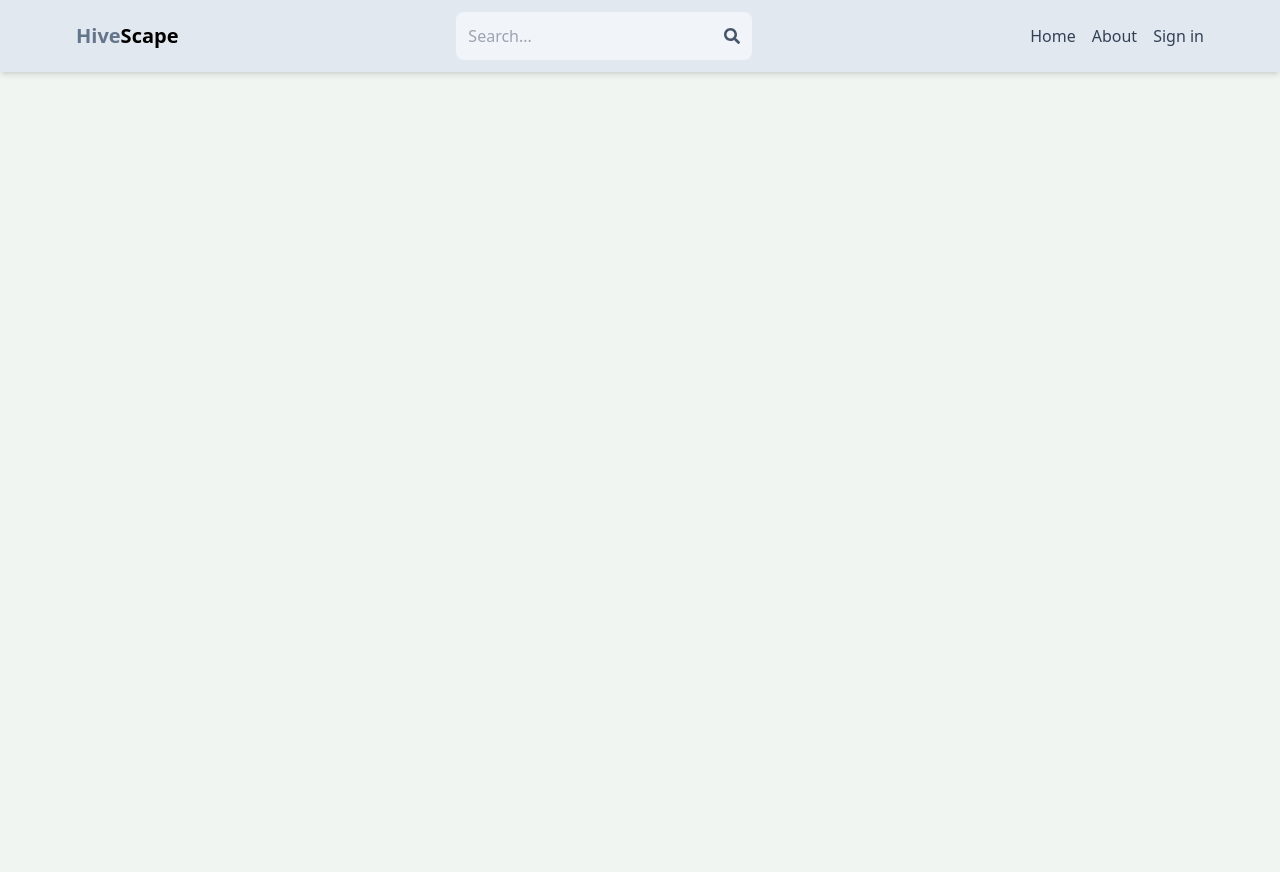
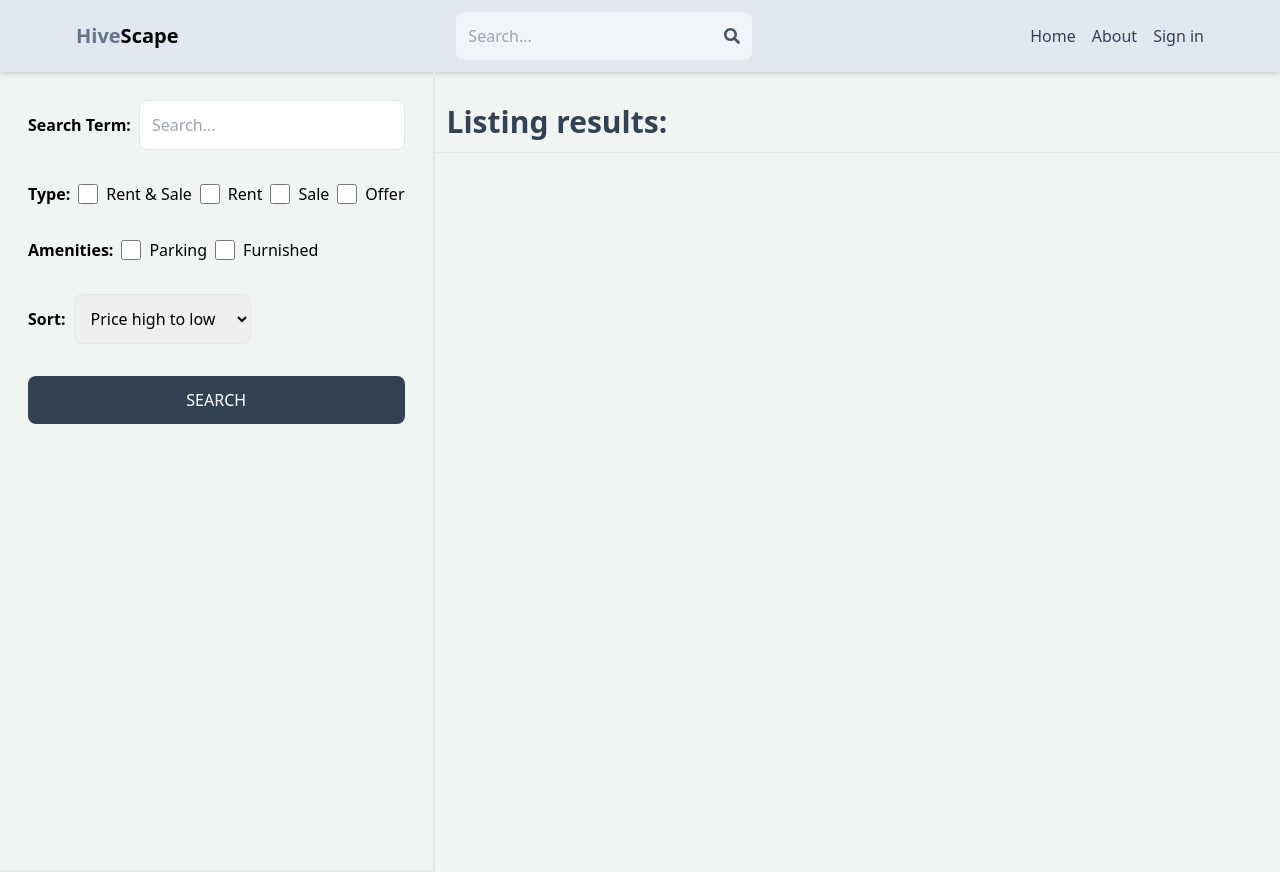
Before and after one commit to a1nkitt/HiveScape, a React (Vite) app in the folder client/: page /search in a window 1280 px wide. Before the commit the page ends 800 px from the top, so only its background shows below. Built offline with nearby package versions, Linux system fonts and the light colour scheme; no server answers.

Commit message:
complete header search form functionality and create search page UI

```diff
--- a/client/src/App.jsx
+++ b/client/src/App.jsx
@@ -9,6 +9,7 @@
 import CreateListing from './pages/CreateListing'
 import UpdateListing from './pages/UpdateListing'
 import Listing from './pages/Listing'
+import Search from './pages/Search'
 
 function App() {
   return (
@@ -19,6 +20,7 @@
       <Route path="/sign-in" element={<SignIn/>}/>
       <Route path="/sign-up" element={<SignUp/>}/>
       <Route path="/about" element={<About/>}/>
+      <Route path="/search" element={<Search/>}/>
       <Route path="/listing/:listingId" element={<Listing/>}/>
       {/* <Route path="/listing/:listingId" element={<Listing/>}/> */}
 
--- a/client/src/components/Header.jsx
+++ b/client/src/components/Header.jsx
@@ -1,11 +1,29 @@
 import {FaSearch} from 'react-icons/fa'
 //fa stands for font icons
 
-import { Link } from 'react-router-dom'
+import { Link ,useNavigate } from 'react-router-dom'
 import { useSelector } from 'react-redux';
+import { useEffect, useState } from 'react';
 
 export default function Header() {
   const { currentUser } = useSelector((state) => state.user);
+  const [searchTerm, setSearchTerm] = useState('');
+  const navigate = useNavigate();
+  const handleSubmit = (e) => {
+    e.preventDefault();
+    const urlParams = new URLSearchParams(window.location.search);
+    urlParams.set('searchTerm', searchTerm);
+    const searchQuery = urlParams.toString();
+    navigate(`/search?${searchQuery}`);
+  };
+
+  useEffect(() => {
+    const urlParams = new URLSearchParams(location.search);
+    const searchTermFromUrl = urlParams.get('searchTerm');
+    if (searchTermFromUrl) {
+      setSearchTerm(searchTermFromUrl);
+    }
+  }, [location.search]);
   return (
     <header className='bg-slate-200 shadow-md'>
         <div className='flex justify-between items-center max-w-6xl mx-auto p-3'>
@@ -15,10 +33,15 @@
         <span className='test-slate-700'>Scape</span>
       </h1>
       </Link>
-      <form className='bg-slate-100 p-3 rounded-lg flex items-center'>
+      <form  onSubmit={handleSubmit} className='bg-slate-100 p-3 rounded-lg flex items-center'>
         <input type="text"
-        placeholder='Search...' className='bg-transparent focus:outline-none w-24 sm:w-64'/>
-        <FaSearch className='text-slate-600' />
+        placeholder='Search...' className='bg-transparent focus:outline-none w-24 sm:w-64'
+        value={searchTerm}
+        onChange={(e) => setSearchTerm(e.target.value)}
+        />
+        <button>
+          <FaSearch className='text-slate-600' />
+        </button>
       </form>
       <ul className='flex gap-4'>
         <Link to='/'>
@@ -39,7 +62,7 @@
             )}
         </Link>
       </ul>
-        </div>
+      </div>
 
     </header>
   )
--- /dev/null
+++ b/client/src/pages/Search.jsx
@@ -0,0 +1,109 @@
+import React from 'react'
+
+export default function Search() {
+  return (
+    <div className='flex flex-col md:flex-row'>
+      <div className='p-7  border-b-2 md:border-r-2 md:min-h-screen'>
+        <form  className='flex flex-col gap-8'>
+          <div className='flex items-center gap-2'>
+            <label className='whitespace-nowrap font-semibold'>
+              Search Term:
+            </label>
+            <input
+              type='text'
+              id='searchTerm'
+              placeholder='Search...'
+              className='border rounded-lg p-3 w-full'
+
+            />
+          </div>
+          <div className='flex gap-2 flex-wrap items-center'>
+            <label className='font-semibold'>Type:</label>
+            <div className='flex gap-2'>
+              <input
+                type='checkbox'
+                id='all'
+                className='w-5'
+
+              />
+              <span>Rent & Sale</span>
+            </div>
+            <div className='flex gap-2'>
+              <input
+                type='checkbox'
+                id='rent'
+                className='w-5'
+
+              />
+              <span>Rent</span>
+            </div>
+            <div className='flex gap-2'>
+              <input
+                type='checkbox'
+                id='sale'
+                className='w-5'
+
+              />
+              <span>Sale</span>
+            </div>
+            <div className='flex gap-2'>
+              <input
+                type='checkbox'
+                id='offer'
+                className='w-5'
+
+              />
+              <span>Offer</span>
+            </div>
+          </div>
+          <div className='flex gap-2 flex-wrap items-center'>
+            <label className='font-semibold'>Amenities:</label>
+            <div className='flex gap-2'>
+              <input
+                type='checkbox'
+                id='parking'
+                className='w-5'
+
+              />
+              <span>Parking</span>
+            </div>
+            <div className='flex gap-2'>
+              <input
+                type='checkbox'
+                id='furnished'
+                className='w-5'
+
+              />
+              <span>Furnished</span>
+            </div>
+          </div>
+          <div className='flex items-center gap-2'>
+            <label className='font-semibold'>Sort:</label>
+            <select
+
+              defaultValue={'created_at_desc'}
+              id='sort_order'
+              className='border rounded-lg p-3'
+            >
+              <option value='regularPrice_desc'>Price high to low</option>
+              <option value='regularPrice_asc'>Price low to hight</option>
+              <option value='createdAt_desc'>Latest</option>
+              <option value='createdAt_asc'>Oldest</option>
+            </select>
+          </div>
+          <button className='bg-slate-700 text-white p-3 rounded-lg uppercase hover:opacity-95'>
+            Search
+          </button>
+        </form>
+      </div>
+      <div className='flex-1'>
+        <h1 className='text-3xl font-semibold border-b p-3 text-slate-700 mt-5'>
+          Listing results:
+        </h1>
+        <div className='p-7 flex flex-wrap gap-4'>
+
+        </div>
+      </div>
+    </div>
+  )
+}
```
